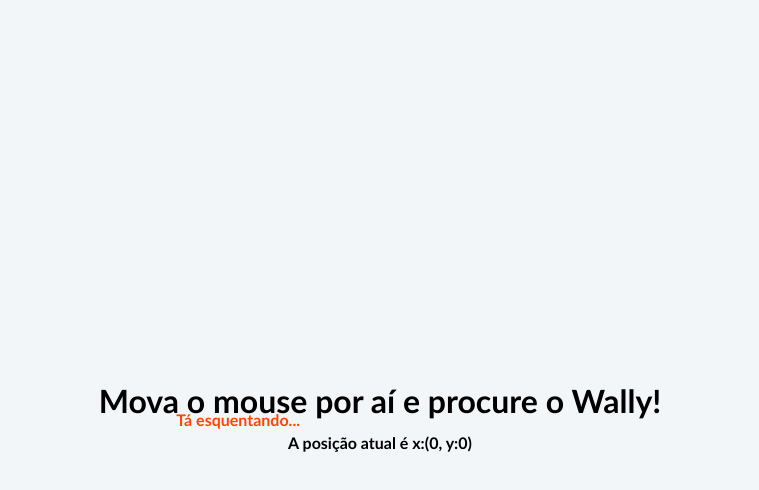
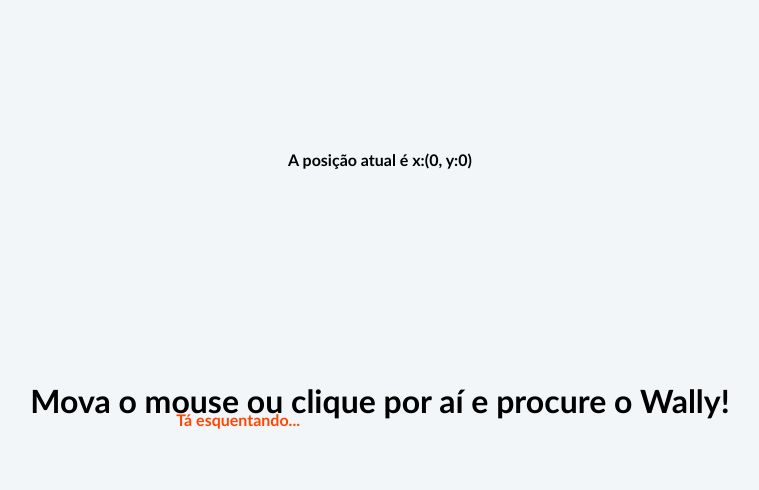
Before and after one commit to claudionsc/cade-wally, a React (Create React App) app: page / in a window 1280 px wide. Shown: the top 490 px of the page, without its empty margins (260-1019 px from the left). Built offline with nearby package versions, Linux system fonts and the light colour scheme.

Commit message:
atualização

```diff
--- a/src/components/MouseTracker.jsx
+++ b/src/components/MouseTracker.jsx
@@ -8,6 +8,7 @@ const StyleDiv = styled.div`
     flex-direction: column;
     justify-content: center;
     align-items: center;
+    text-align: center;
 `
 
 class MouseTracker extends React.Component {
@@ -27,7 +28,7 @@ class MouseTracker extends React.Component {
     render() {
       return (
         <StyleDiv onMouseMove={this.handleMouseMove}>
-          <h1 style={{ position: 'fixed', zIndex: '1'}}>Mova o mouse por aí e procure o Wally!</h1>
+          <h1 style={{ position: 'fixed', zIndex: '1', margin: '20px'}}>Mova o mouse ou clique por aí e procure o Wally!</h1>
           {this.props.render(this.state)}
           {this.props.img(this.state)}
 
--- a/src/components/RenderDicas.jsx
+++ b/src/components/RenderDicas.jsx
@@ -1,6 +1,6 @@
 export default function RenderDicas({dicas}) {
     return(
-        <>
+        <div style={{ marginTop: '80px', backgroundColor: 'red' }}>
         {dicas.showMsg1 === true && dicas.show === false &&
         <p style={{ position: 'fixed', top: '260px', right: '720px', zIndex: '1', marginTop: '150px', color: 'orangered'}}>
            Tá esquentando...
@@ -16,6 +16,6 @@ export default function RenderDicas({dicas}) {
             ACHOU! Recarregue para jogar de novo
         </p>
         }
-        </>
+        </div>
     )
 }
--- a/src/components/RenderText.jsx
+++ b/src/components/RenderText.jsx
@@ -1,7 +1,7 @@
 export default function RenderText({ mouse }) {
     return(
 
-        <p style={{ position: 'fixed', zIndex: '1', marginTop: '100px'}}>
+        <p style={{  zIndex: '1', marginTop: '150px'}}>
             A posição atual é x:({mouse.x}, y:{mouse.y})
 
         </p>
--- a/src/components/mensagens/msg1.jsx
+++ /dev/null
@@ -1,3 +0,0 @@
-export default {
-    message: 'Message 1'
-}
--- a/src/components/mensagens/msg2.jsx
+++ /dev/null
@@ -1,3 +0,0 @@
-export default {
-    message: 'Message 2'
-}
--- a/src/components/mensagens/msg3.jsx
+++ /dev/null
@@ -1,3 +0,0 @@
-export default {
-    message: 'Message 3'
-}
```
Also changed, not shown: src/components/context/context.js (deleted, +0 -9 lines), src/components/mensagens/index.js (deleted, +0 -7 lines).
